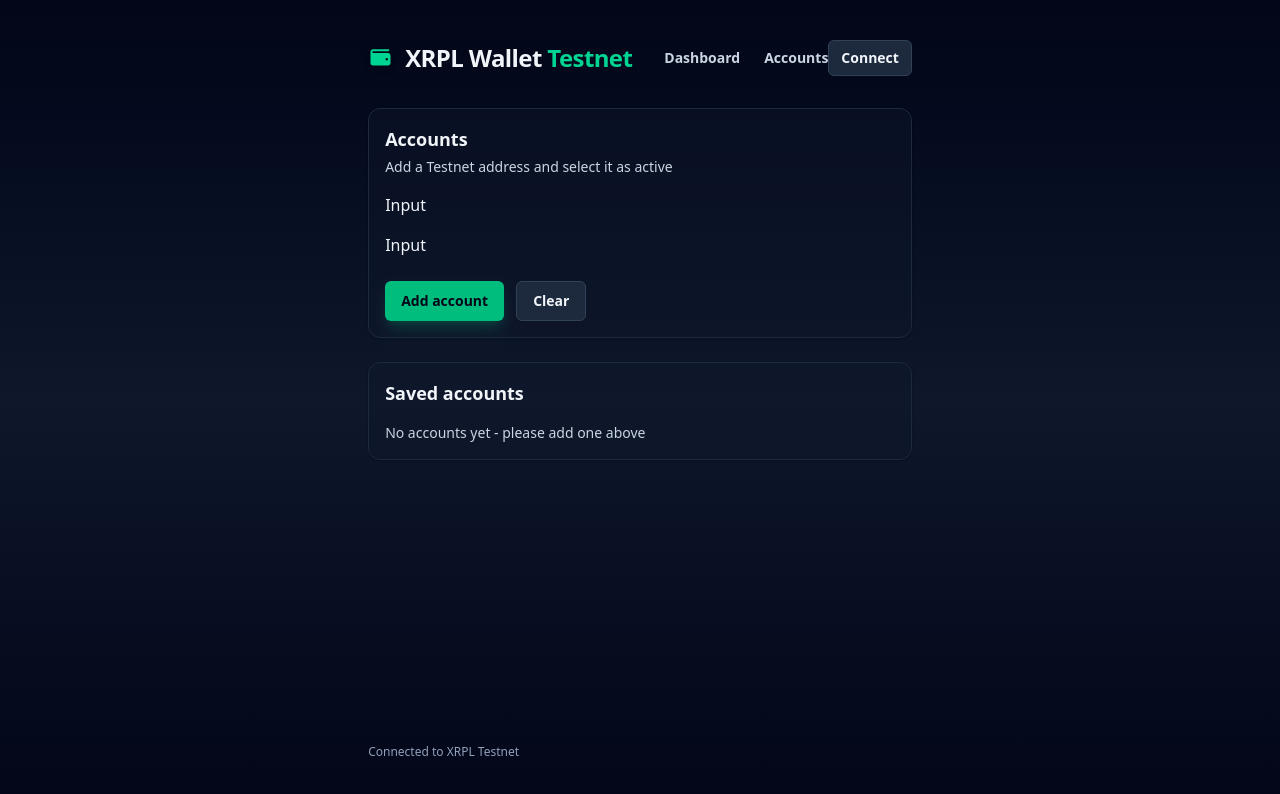
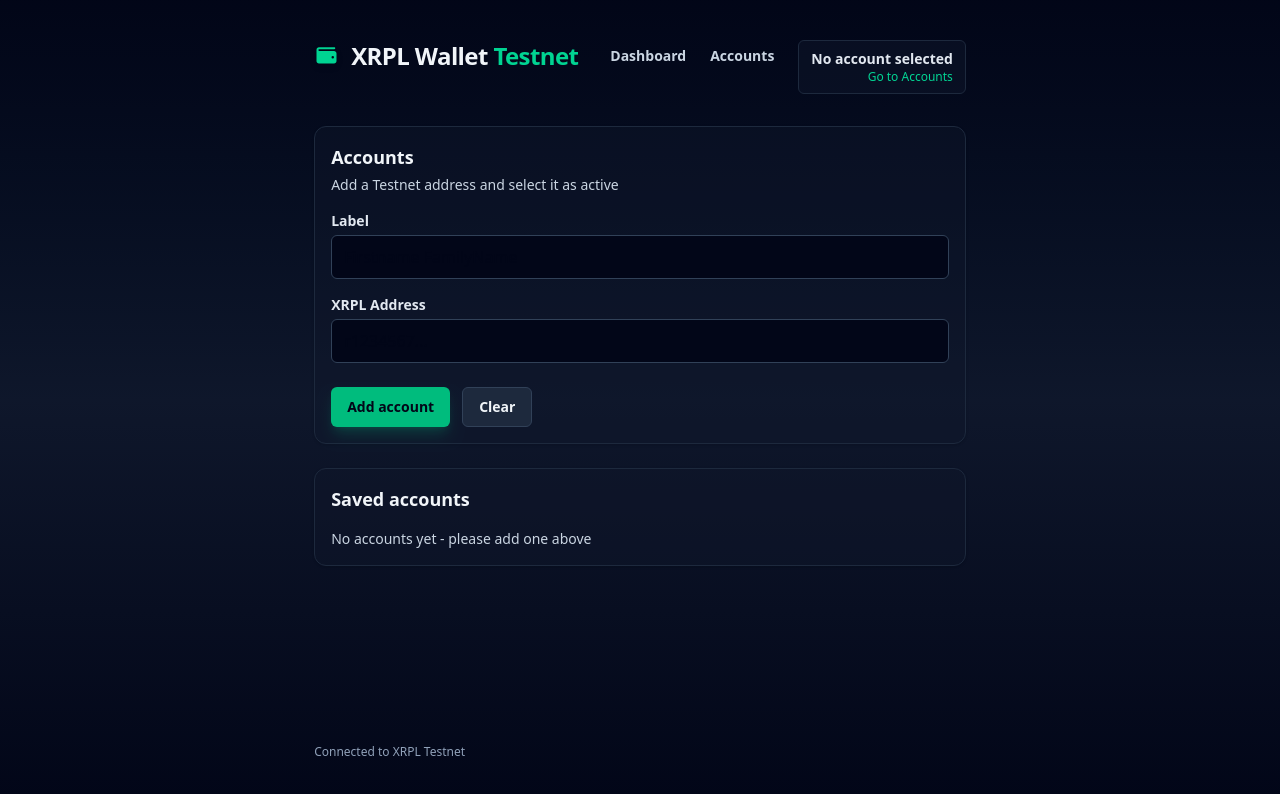
Before and after one commit to teejay327/xrpl-testwallet, a React (Vite) app: page /accounts in a window 1280 px wide. Shown: the top 794 px of the page. Built offline with nearby package versions, Linux system fonts and the light colour scheme.

Commit message:
Wired up accounts page to display Saved Accounts

```diff
--- a/src/components/Header.jsx
+++ b/src/components/Header.jsx
@@ -1,16 +1,18 @@
 import { NavLink } from "react-router-dom";
-import Button from "./ui/Button.jsx";
 import { FontAwesomeIcon } from "@fortawesome/react-fontawesome";
 import { faWallet } from "@fortawesome/free-solid-svg-icons";
+import { useWallet } from "../context/WalletContext";
 
 const linkBase = "text-sm font-semibold text-slate-300 transition";
 const linkActive = "text-emerald-400";
 
+const short = (s) => (s ? `${s.slice(0,6)}...${s.slice(-6)}` : "");
 
 const Header = () => {
+  const { activeAccount } = useWallet();
 
   return (
-    <header className="mb-8 flex items-center justify-between">
+    <header className="mb-8 flex items-start justify-between">
       <div className="flex items-center gap-8">
         <h1 className="flex items-center gap-3 text-2xl font-bold tracking-tight">
           <FontAwesomeIcon
@@ -41,9 +43,32 @@ const Header = () => {
         </nav>
       </div>
 
-      <Button variant="secondary" size="sm">
-        Connect
-      </Button>
+      <div className="rounded-md border border-slate-800 bg-slate-900/50 ml-6 px-3 py-2 text-right">
+        {!activeAccount ? (
+          <>
+            <div className="text-sm font-semibold text-slate-200">
+              No account selected
+            </div>
+            <div className="text-xs text-slate-400">
+              <NavLink
+                to="/accounts"
+                className="text-emerald-400 hover:text-emerald-200 hover:underline underline-offset-2"
+              >
+                Go to Accounts
+              </NavLink>
+            </div>
+          </>
+        ) : (
+          <>
+            <div className="text-sm font-semibold text-slate-200">
+              {activeAccount.label}
+            </div>
+            <div className="text-sm text-emerald-400">
+              {short(activeAccount.address)}
+            </div>
+          </>
+        )}
+      </div>
     </header>
   );
 }
--- a/src/components/ui/Input.jsx
+++ b/src/components/ui/Input.jsx
@@ -1,9 +1,17 @@
-const Input = () => {
+import cn from "./cn.js";
+
+const Input = ({ className, ...props }) => {
 
   return (
-    <div>
-      Input
-    </div>
+    <input
+      className={cn(
+        "h-11 w-full rounded-md border border-slate-700 bg-slate-950 px-3 text-slate-100",
+        "placeholder:text-slate-950",
+        "focus:outline-none focus:ring-2 focus:ring-emerald-500 focus:ring-offset-2 focus:ring-offset-slate-950",
+        className
+      )}
+      {...props}
+    />
   );
 };
 
--- a/src/components/ui/Label.jsx
+++ b/src/components/ui/Label.jsx
@@ -1,7 +1,14 @@
-const Label = () => {
+import cn from "./cn.js";
+
+const Label = ({ className, children, ...props }) => {
 
   return (
-    Label
+    <label
+      className={cn("text-sm font-semibold text-slate-200", className)}
+      {...props}
+    >
+      {children}
+    </label>
   )
 }
 
--- a/src/context/WalletContext.jsx
+++ b/src/context/WalletContext.jsx
@@ -45,8 +45,13 @@ const WalletProvider = ({ children }) => {
   };
 
   const removeAccount = (id) => {
-    setAccounts((prev) => prev.filter((a) => a.id !== id));
-    setActiveId((prev) => (prev === id ? null : prev));
+    setAccounts((prev) => {
+      const next = prev.filter((a) => a.id !== id);
+      if (id === activeId) {
+        setActiveId(next[0]?.id || null);
+      }
+      return next;
+    });
   };
 
 
--- a/src/pages/Accounts.jsx
+++ b/src/pages/Accounts.jsx
@@ -4,6 +4,7 @@ import Card, { CardHeader, CardTitle, CardContent, CardFooter, CardDescription }
 import Button from "../components/ui/Button.jsx";
 import Input from "../components/ui/Input.jsx";
 import Label from "../components/ui/Label.jsx";
+import { isValidClassicAddress  } from "xrpl";
 
 const short = (s) => (s ? `${s.slice(0,6)}...${s.slice(-6)}` : "");
 
@@ -26,11 +27,10 @@ const Accounts = () => {
     const addr = trimmedAddress;
     const name = label.trim();
 
-    if (!address) return;
-    if (!addr.startsWith("r") || addr.length < 25) {
-      setError("Invalid XRPL address - it must be < 25 digits and start with r");
+    if (!isValidClassicAddress(addr)) {
+      setError("Invalid XRPL address - it must be at least 25 characters starting with r");
+      return;
     }
-    setError("");
 
     addAccount({
       id: crypto.randomUUID(),
```
